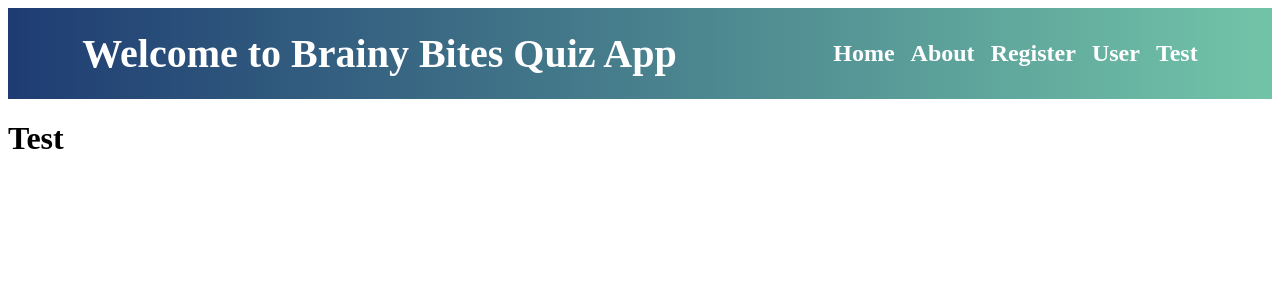
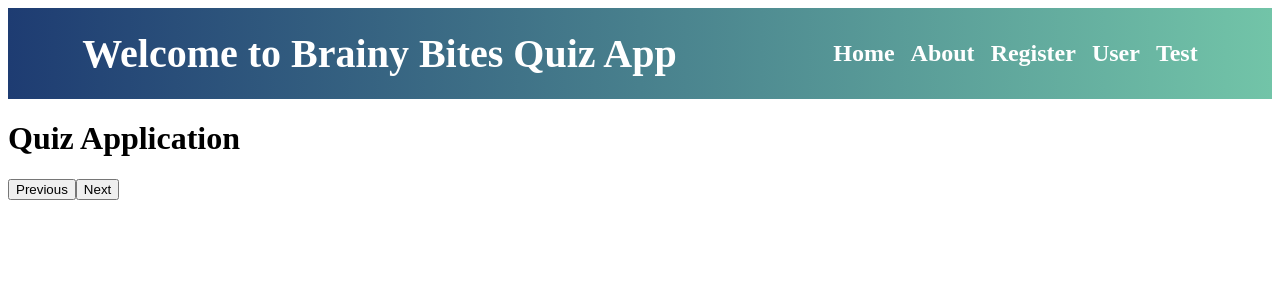
Before and after one commit to Kavithachinnusamy20/Capstone_Brainy_Bites, a React (Vite) app in the folder Client/: page /Test in a window 1280 px wide. Shown: the top 300 px of the page. Built offline with nearby package versions, Linux system fonts and the light colour scheme.

Commit message:
adding next and previous button

```diff
--- a/Client/src/Components/Home.jsx
+++ b/Client/src/Components/Home.jsx
@@ -25,9 +25,8 @@
         placeholder="Username*"
         />
         </form>
-
         <div className="start">
-        <Link className="btn" to={"quiz"}>
+        <Link className="btn" to={"Test"}>
         Start Quiz
         </Link>
         </div>
--- a/Client/src/Components/Navbar.jsx
+++ b/Client/src/Components/Navbar.jsx
@@ -1,6 +1,6 @@
 import React from "react";
 import { Link } from "react-router-dom";
-import "./Navbar.css"
+import "./styles/Navbar.css"
 
 const Navbar =()=>{
     return (
--- a/Client/src/Components/Test.jsx
+++ b/Client/src/Components/Test.jsx
@@ -1,9 +1,23 @@
  import React from 'react'
  import Navbar from './Navbar'
  const Test =() =>{
+    function OnNext(){
+        console.log('On next click')
+    }
+    function OnPrev(){
+        console.log('On previous click')
+    }
+
+
     return(
-        <div>
-            <h1>Test</h1>
+        <div className ='container'>
+        <h1 className ='title text-light'>Quiz Application</h1>
+        {/* diaplay questions */}
+
+        <div className ='grid'>
+        <button className='btn prev' onClick={OnNext}>Previous</button>
+        <button className='btn next'onClick= {OnPrev}>Next</button>
+        </div>
         </div>
     )
 }
```
Also changed, not shown: Client/src/Components/styles/Navbar.css (renamed from Client/src/Components/Navbar.css), Client/src/Components/styles/home.css (added). Lines whose indentation alone changed are shown as unchanged.
